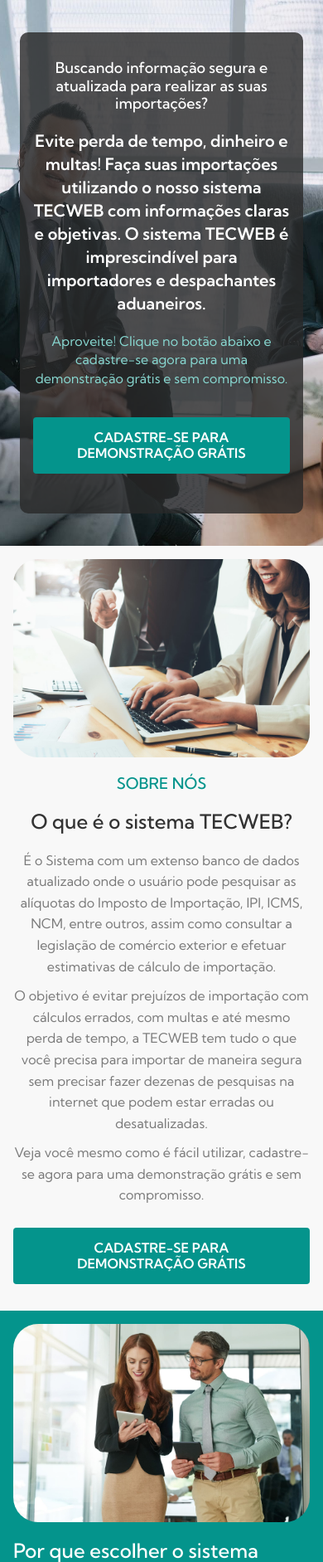
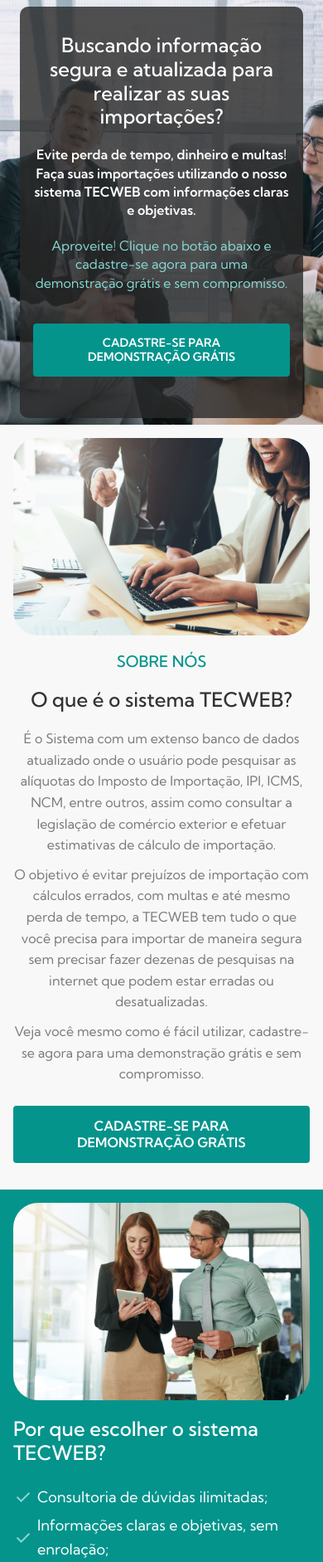
Before and after one commit to lucassdantas/lp-infoconsult, a PHP site: page / in a window 390 px wide. Shown: the part 84-1967 px from the top of the page at 83% size. Run offline with PHP 8.4, Linux system fonts and the light colour scheme.

Commit message:
ze adjusts

```diff
--- a/assets/style.css
+++ b/assets/style.css
@@ -277,19 +277,25 @@ footer .row .col:nth-child(2){
 
 @media (max-width:858px){
     .banner{
-        padding:10% 15px;
+        padding:2% 15px;
+    }
+    .banner .btn{
+        font-size:14px;
     }
     .banner .centerInfo{
         max-width:95%;
     }
     h1{
-        font-size:18px;
+        font-size:24px;
     }
     h2, .h3{
         font-size:24px;
     }
-    p, .descriptionm, .buttonDescription, .btn{
+    p, .description, .buttonDescription, .btn{
         font-size:16px;
+    }
+    .btn{
+        text-align:center;
     }
     .btnLink{
         height:75px;
--- a/index.html
+++ b/index.html
@@ -17,7 +17,7 @@
         <section class='banner bgImg'>
             <div class='centerInfo'>
                 <h1 class='title'>Buscando informação segura e atualizada para realizar as suas importações?</h1>
-                <p class="description">Evite perda de tempo, dinheiro e multas! Faça suas importações utilizando o nosso sistema TECWEB com informações claras e objetivas. O sistema TECWEB é imprescindível para importadores e despachantes aduaneiros.</p>
+                <p class="description">Evite perda de tempo, dinheiro e multas! Faça suas importações utilizando o nosso sistema TECWEB com informações claras e objetivas.</p>
                 <p class='buttonDescription'> Aproveite! Clique no botão abaixo e cadastre-se agora para uma demonstração grátis e sem compromisso.</p>
                 <a class='btnLink btnLinkCenter' href='https://api.whatsapp.com/send?phone=5521986940829&text=Ol%C3%A1,%20gostaria%20de%20agendar%20uma%20demonstra%C3%A7%C3%A3o%20gr%C3%A1tis%20do%20sistema%20TecWeb' target='_blank'> <div class="btn">Cadastre-se para demonstração grátis</div> </a>
             </div>
```
Also changed, not shown: 1 other file.
